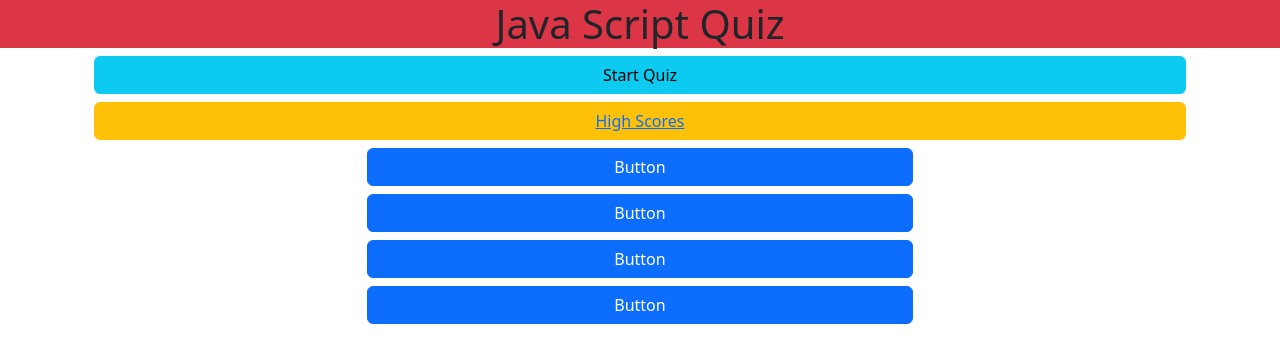
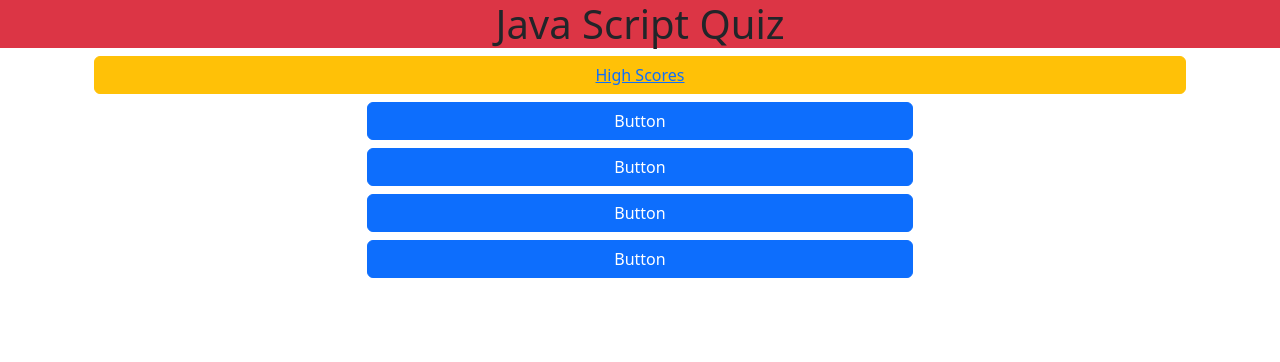
Before and after one commit to OksanaTak/JSquiz, a plain HTML site: page index.html in a window 1280 px wide. Both pictures are taken after a click on the button "Start Quiz". Drawn offline with nearby package versions, Linux system fonts and the light colour scheme.

Commit message:
Formatted Start Button

```diff
--- a/index.html
+++ b/index.html
@@ -18,14 +18,15 @@
 <main class="container">
 <article class="container-fluid">
     <div class="d-grid gap-2">
-        <button class="btn btn-info" type="button">Start Quiz</button>
+        <button class="btn btn-info" id="startQuiz" type="button">Start Quiz</button>
+
         <button class="btn btn-warning" type="button"><a href="./highscores.html">High Scores</a></button>
       </div>
+    </article>
+    <section id="quizContainer" class="section container-fluid">
     <h2  id="questions">
 
     </h2>
-</article>
-<section class="section container-fluid">
     <div class="d-grid gap-2 col-6 mx-auto">
         <button class="btn btn-primary" id="option1" type="button">Button</button>
         <button class="btn btn-primary" id="option2" type="button">Button</button>
--- a/script.js
+++ b/script.js
@@ -51,10 +51,12 @@ var quizArray = [
         option4:"Hypertext Markup Literature",
         answer:"Hypertext Markup Language"
     }
+]
+ var startbutton = document.getElementById("startQuiz")
+ startbutton.addEventListener ("click", function(){
+    quizContainer.style.display="block"
+    startbutton.style.display="none"
+ })
 
-
-
-
-
-
-]
+ var quizContainer = document.getElementById("quizContainer")
+ quizContainer.style.display="none"
```
